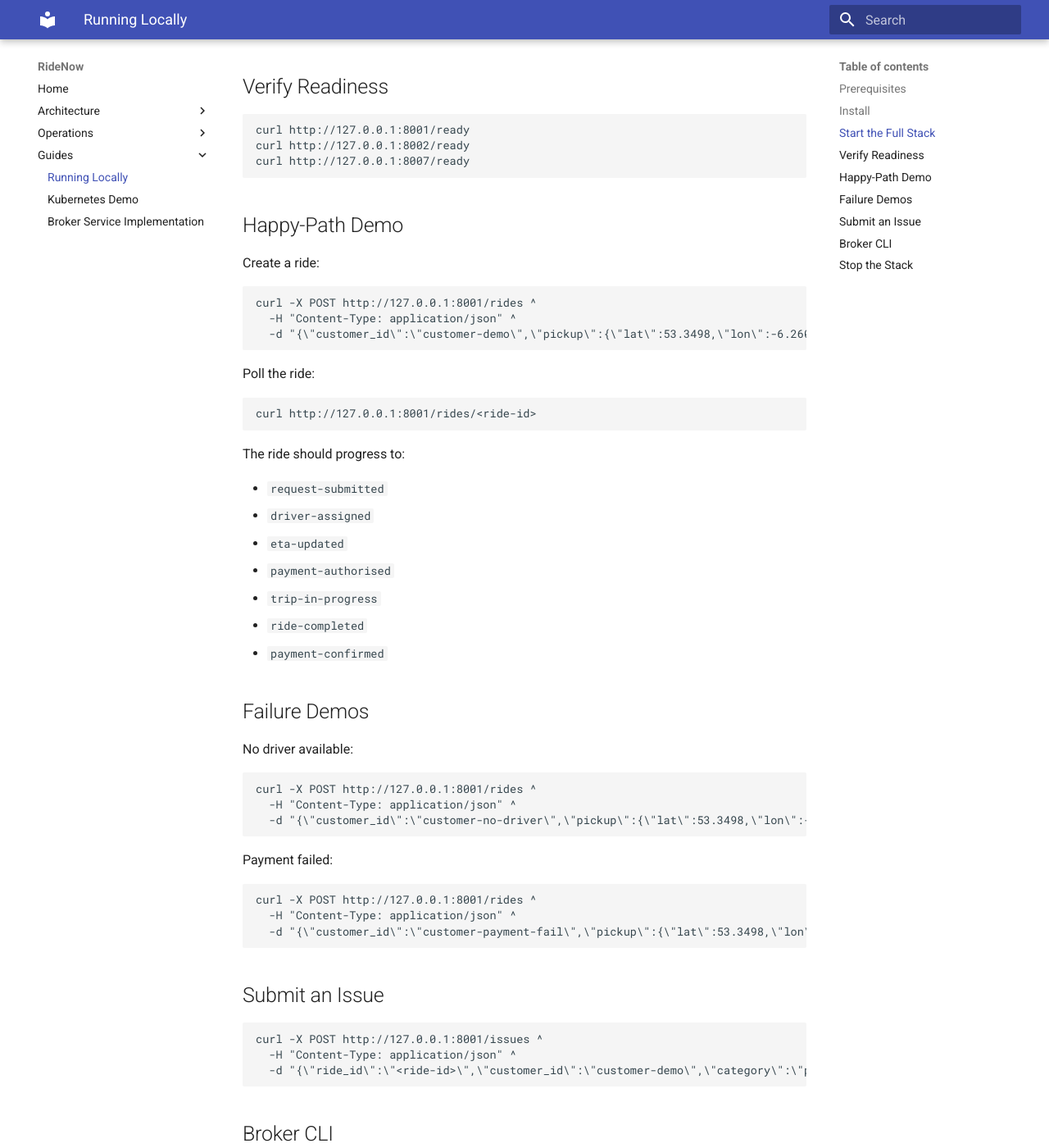
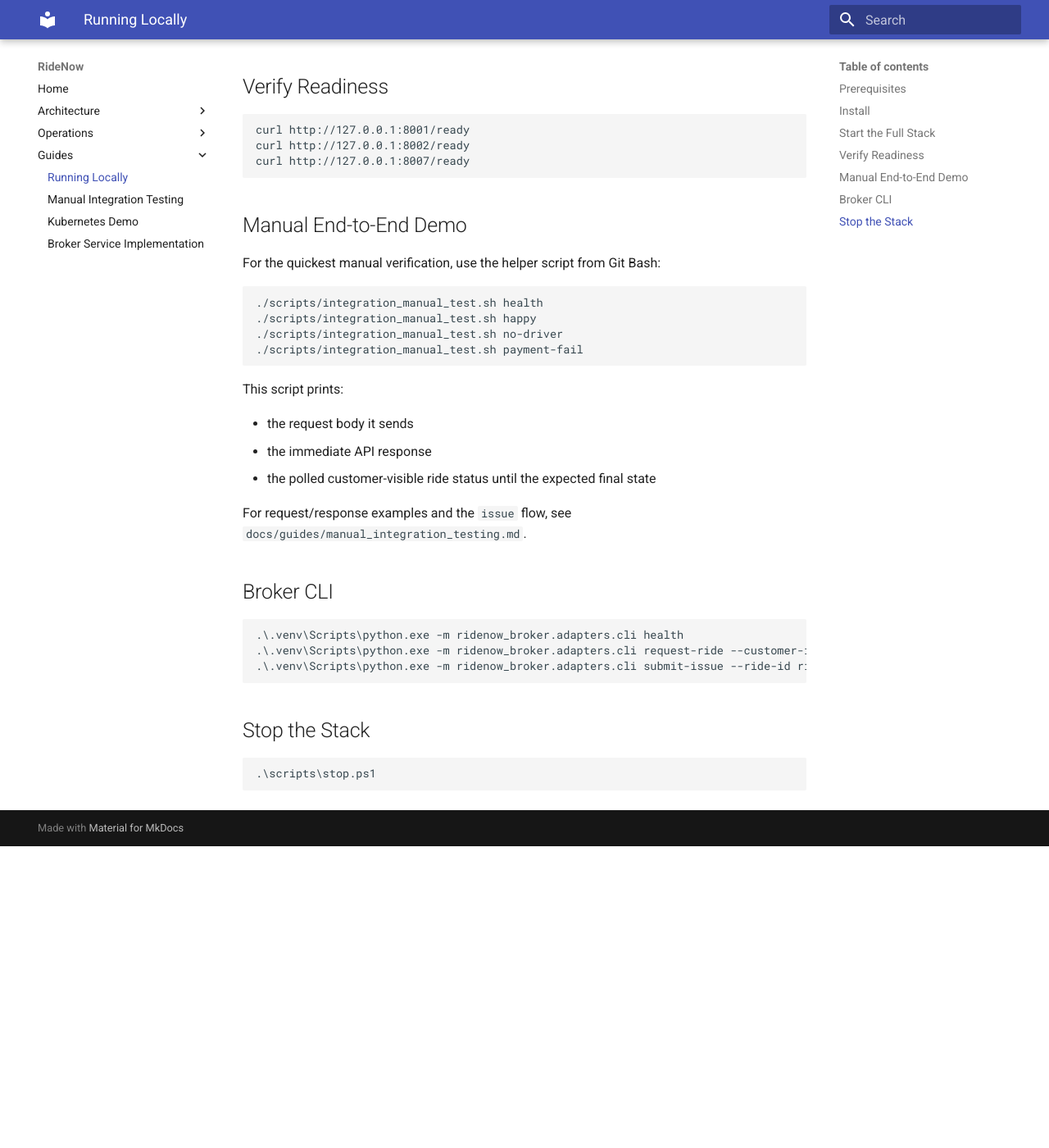
Before and after one commit to welsol21/RideNow, an MkDocs documentation site: the page built from docs/guides/running_locally.md, in a window 1280 px wide and 1400 px high, scrolled down 608 px. Shown: the whole window at 82% size. Built offline with MkDocs 1.6.1 and Material for MkDocs 9.7.7, drawn with Linux system fonts in a browser that asks for light colours; after the commit the page ends 1640 px from its top, so only the background shows below that.

Commit message:
docs: add manual integration test helper and guide

````diff
--- a/docs/guides/running_locally.md
+++ b/docs/guides/running_locally.md
@@ -29,57 +29,26 @@ curl http://127.0.0.1:8002/ready
 curl http://127.0.0.1:8007/ready
 ```
 
-## Happy-Path Demo
+## Manual End-to-End Demo
 
-Create a ride:
+For the quickest manual verification, use the helper script from Git
+Bash:
 
-```powershell
-curl -X POST http://127.0.0.1:8001/rides ^
-  -H "Content-Type: application/json" ^
-  -d "{\"customer_id\":\"customer-demo\",\"pickup\":{\"lat\":53.3498,\"lon\":-6.2603},\"dropoff\":{\"lat\":53.3440,\"lon\":-6.2672}}"
+```bash
+./scripts/integration_manual_test.sh health
+./scripts/integration_manual_test.sh happy
+./scripts/integration_manual_test.sh no-driver
+./scripts/integration_manual_test.sh payment-fail
 ```
 
-Poll the ride:
+This script prints:
 
-```powershell
-curl http://127.0.0.1:8001/rides/<ride-id>
-```
+- the request body it sends
+- the immediate API response
+- the polled customer-visible ride status until the expected final state
 
-The ride should progress to:
-
-- `request-submitted`
-- `driver-assigned`
-- `eta-updated`
-- `payment-authorised`
-- `trip-in-progress`
-- `ride-completed`
-- `payment-confirmed`
-
-## Failure Demos
-
-No driver available:
-
-```powershell
-curl -X POST http://127.0.0.1:8001/rides ^
-  -H "Content-Type: application/json" ^
-  -d "{\"customer_id\":\"customer-no-driver\",\"pickup\":{\"lat\":53.3498,\"lon\":-6.2603},\"dropoff\":{\"lat\":53.3440,\"lon\":-6.2672}}"
-```
-
-Payment failed:
-
-```powershell
-curl -X POST http://127.0.0.1:8001/rides ^
-  -H "Content-Type: application/json" ^
-  -d "{\"customer_id\":\"customer-payment-fail\",\"pickup\":{\"lat\":53.3498,\"lon\":-6.2603},\"dropoff\":{\"lat\":53.3440,\"lon\":-6.2672}}"
-```
-
-## Submit an Issue
-
-```powershell
-curl -X POST http://127.0.0.1:8001/issues ^
-  -H "Content-Type: application/json" ^
-  -d "{\"ride_id\":\"<ride-id>\",\"customer_id\":\"customer-demo\",\"category\":\"payment\",\"description\":\"Need a refund check.\"}"
-```
+For request/response examples and the `issue` flow, see
+`docs/guides/manual_integration_testing.md`.
 
 ## Broker CLI
 
--- a/mkdocs.yml
+++ b/mkdocs.yml
@@ -17,5 +17,6 @@ nav:
       - Monitoring: operations/monitoring.md
   - Guides:
       - Running Locally: guides/running_locally.md
+      - Manual Integration Testing: guides/manual_integration_testing.md
       - Kubernetes Demo: guides/kubernetes_demo.md
       - Broker Service Implementation: guides/broker_service_implementation.md
````
Also changed, not shown: README.md (+5 -5 lines), docs/guides/manual_integration_testing.md (added, +150 -0 lines), 1 other file.
